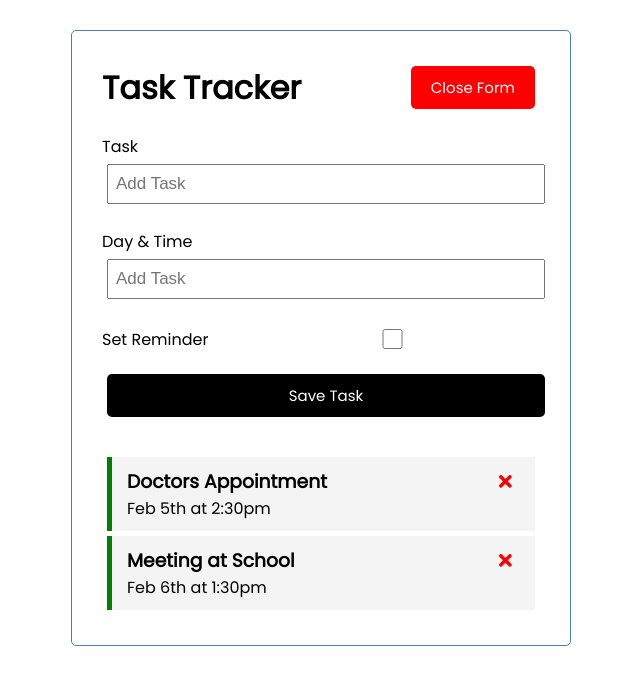
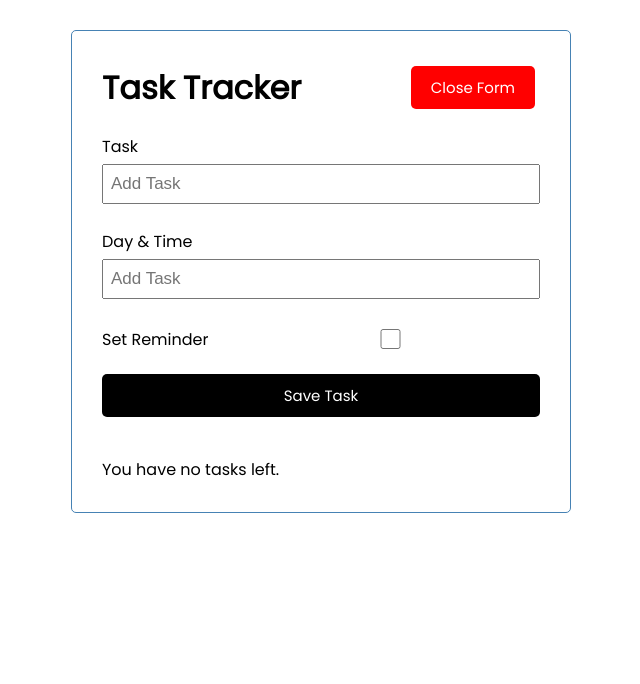
Before and after one commit to Tailsxz/TaskTrackerDEMO, a React (Vite) app: page / in a window 1280 px wide. Both pictures are taken after a click on the button "Add Form". Shown: the top 684 px of the page, without its empty margins (319-959 px from the left). Built offline with nearby package versions, Linux system fonts and the light colour scheme.

Commit message:
brought in json-server, for a mock backend, very useful for frontend request testing :D

```diff
--- /dev/null
+++ b/db.json
@@ -0,0 +1,16 @@
+{
+  "tasks": [
+    {
+      "id": 1,
+      "text": "Doctors Appointment",
+      "day": "Feb 5th at 2:30pm",
+      "reminder": true
+    },
+    {
+      "id": 2,
+      "text": "Meeting at School",
+      "day": "Feb 6th at 1:30pm",
+      "reminder": true
+    }
+  ]
+}
--- a/package.json
+++ b/package.json
@@ -7,7 +7,8 @@
     "dev": "vite",
     "build": "vite build",
     "lint": "eslint . --ext js,jsx --report-unused-disable-directives --max-warnings 0",
-    "preview": "vite preview"
+    "preview": "vite preview",
+    "server": "json-server --watch db.json --port 7722"
   },
   "dependencies": {
     "react": "^18.2.0",
@@ -22,6 +23,7 @@
     "eslint-plugin-react": "^7.33.2",
     "eslint-plugin-react-hooks": "^4.6.0",
     "eslint-plugin-react-refresh": "^0.4.5",
+    "json-server": "^1.0.0-alpha.23",
     "vite": "^5.1.0"
   }
 }
--- a/src/App.jsx
+++ b/src/App.jsx
@@ -8,18 +8,6 @@ const App = () => {
   //Remember, any useStates and hooks in general should be at the top of your functional component!!!
   const [showingAddForm, setShowingAddForm] = useState(false);
   const [tasks, setTasks] = useState([
-    {
-      "id": 1,
-      "text": "Doctors Appointment",
-      "day": "Feb 5th at 2:30pm",
-      "reminder": true
-    },
-    {
-      "id": 2,
-      "text": "Meeting at School",
-      "day": "Feb 6th at 1:30pm",
-      "reminder": true
-    }
   ]);
 
   //Add Task, accepts an object, which we pass as an object literal with our states(the current form inputs) as props.
--- a/src/index.css
+++ b/src/index.css
@@ -88,6 +88,7 @@ body {
   width: 100%;
   height: 40px;
   margin: 5px;
+  margin-inline-start: 0px;
   padding: 3px 7px;
   font-size: 17px;
 }
@@ -107,6 +108,10 @@ body {
   height: 20px;
 }
 
+input.btn.btn-block {
+  margin-inline-start: 0px;
+}
+
 footer {
   margin-top: 30px;
   text-align: center;
```
Also changed, not shown: 1 other file (tests, documents, lock files or other folders).
